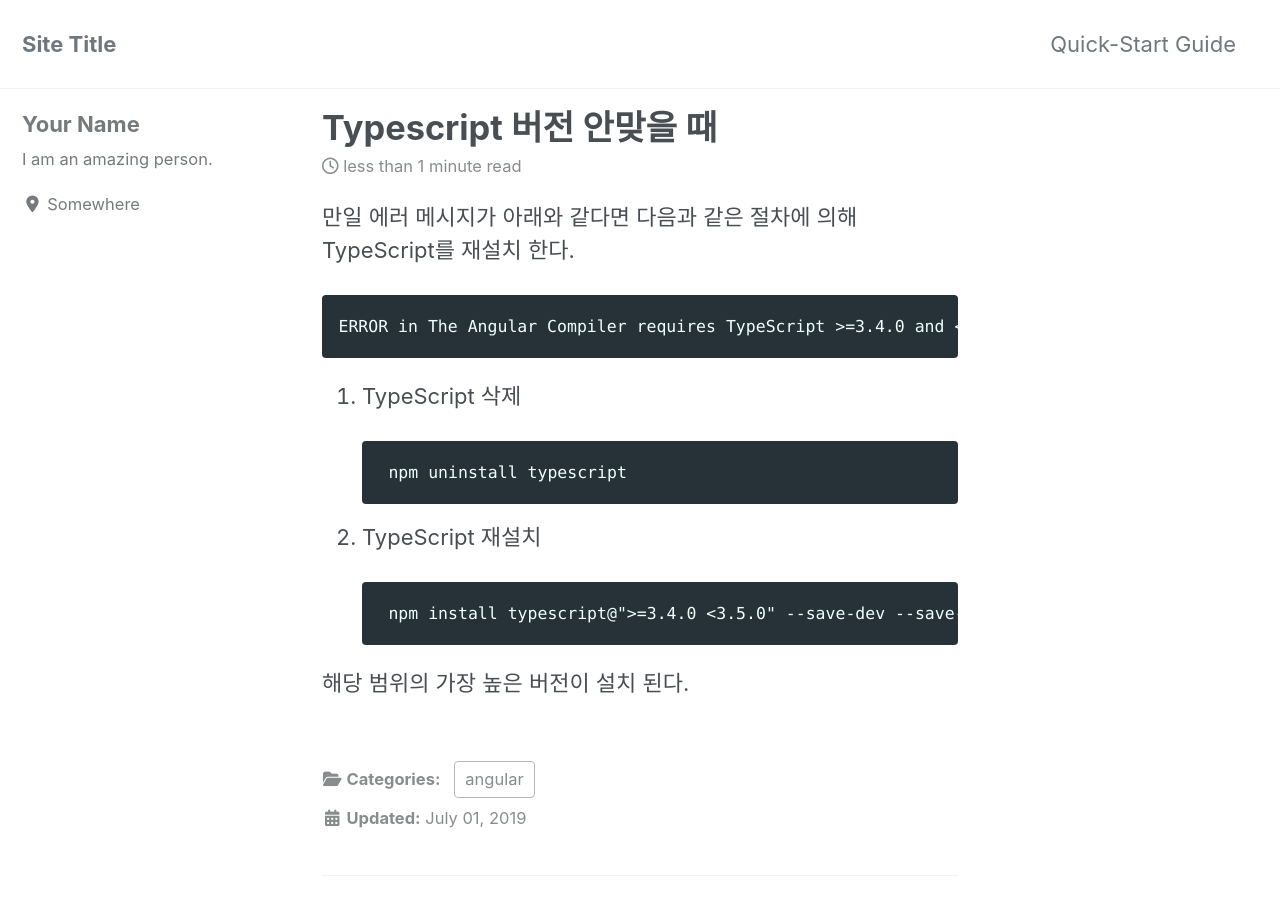
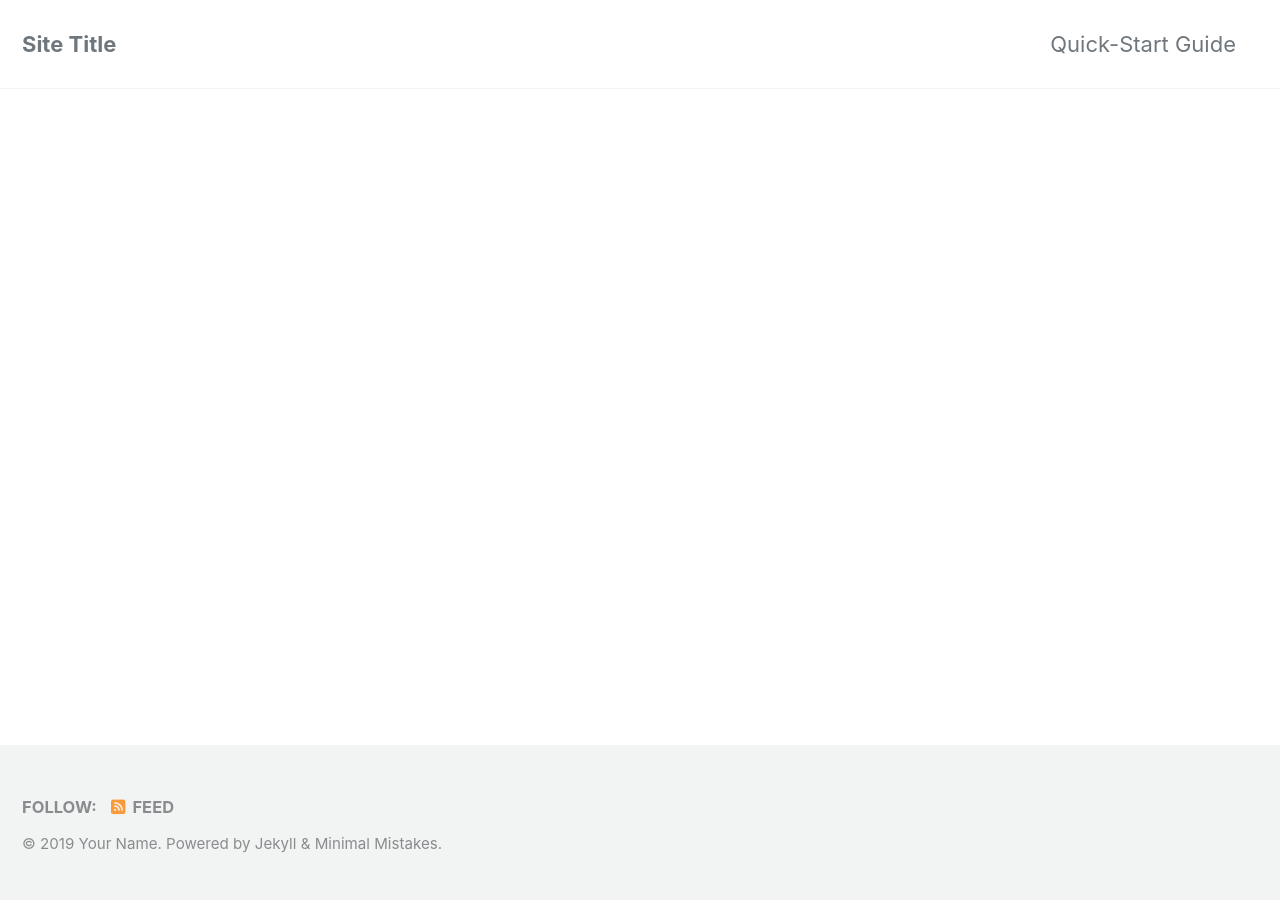
Before and after one commit to ksrae/ksrae.github.io, a Jekyll site: the page built from _posts/angular/2019-07-01-typescript-version-sync.md, in a window 1280 px wide and 900 px high. Built offline with Jekyll 4.4.1, drawn with Linux system fonts in a browser that asks for light colours; cached includes are drawn as plain includes; nearby versions of some CDN libraries; part of the change alters nothing that is shown; some of the changed text lies outside the part shown.

```diff
--- a/_posts/angular/2019-07-01-error-handler.md
+++ b/_posts/angular/2019-07-01-error-handler.md
@@ -1,5 +1,5 @@
 ---
-layout: archive-taxonomy
+layout: categories
 title: "ErrorHandler"
 comments: true
 categories: [angular]
--- a/_posts/angular/2019-07-01-typescript-version-sync.md
+++ b/_posts/angular/2019-07-01-typescript-version-sync.md
@@ -1,4 +1,5 @@
 ---
+layout: category
 title: "Typescript 버전 안맞을 때"
 date: 2019-07-01 12:22:00 +0900
 comments: true
```
